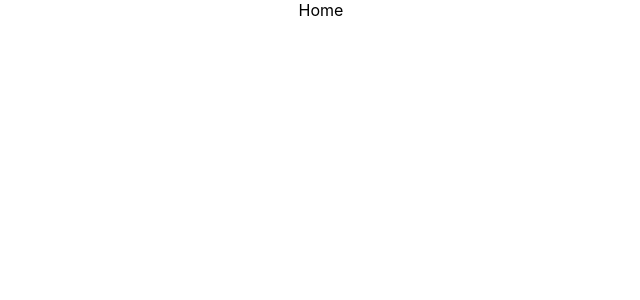
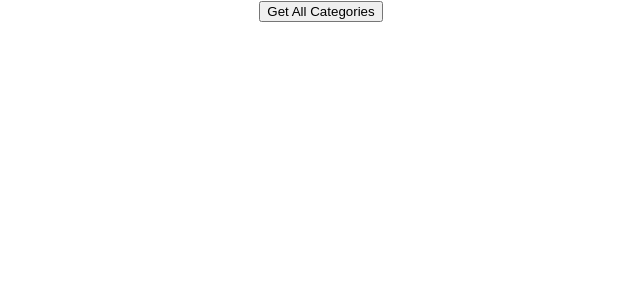
Before and after one commit to solar-citizen/gifty-webapp, a React (Create React App) app: page / in a window 1280 px wide. Shown: the top 300 px of the page, without its empty margins (319-959 px from the left). Built offline with nearby package versions, Linux system fonts and the light colour scheme.

Commit message:
Review/post-review additions and changes - move App contents to Home page - add toDo comments

```diff
--- a/src/pages/Home/Home.tsx
+++ b/src/pages/Home/Home.tsx
@@ -1,7 +1,49 @@
-import React, { FC } from 'react'
+import React, { FC, useState } from "react";
+import CategoryAPI from "../../api/CategoryAPI";
+import Category from "../../components/Category/Category";
+import { ICategory } from "../../interfaces/ICategory";
+import { Button } from "react-bootstrap";
 
 const Home: FC = () => {
-  return <div>Home</div>
-}
+  const [categories, setCategories] = useState<any>([]); // ---> temp any
+  const [isLoading, setIsLoading] = useState<boolean>(false);
+  const [isButtonVisible, setIsButtonVisible] = useState<boolean>(true);
 
-export default Home
+  const getAllCategoriesHandler = async () => {
+    try {
+      setIsLoading(true);
+      const res = await CategoryAPI.getAll();
+      setCategories(res.data);
+    } catch (error) {
+      console.error(error); // ---> handle error later
+    } finally {
+      setIsLoading(false);
+      setIsButtonVisible(false);
+    }
+  };
+
+  const resetHandler = () => {
+    setIsButtonVisible(true);
+    setCategories([]);
+  };
+
+  return (
+    <div>
+      {!isLoading ? (
+        categories?.map(({ id, name }: ICategory) => (
+          <Category id={id} name={name} />
+        ))
+      ) : (
+        <span>Loading...</span>
+      )}
+
+      {isButtonVisible && (
+        <Button onClick={getAllCategoriesHandler}>Get All Categories</Button>
+      )}
+
+      {!isButtonVisible && <Button onClick={resetHandler}>Reset</Button>}
+    </div>
+  );
+};
+
+export default Home;
```
Also changed, not shown: src/interfaces/ICategory.ts (+7 -7 lines), 1 other file (tests, documents, lock files or other folders).
